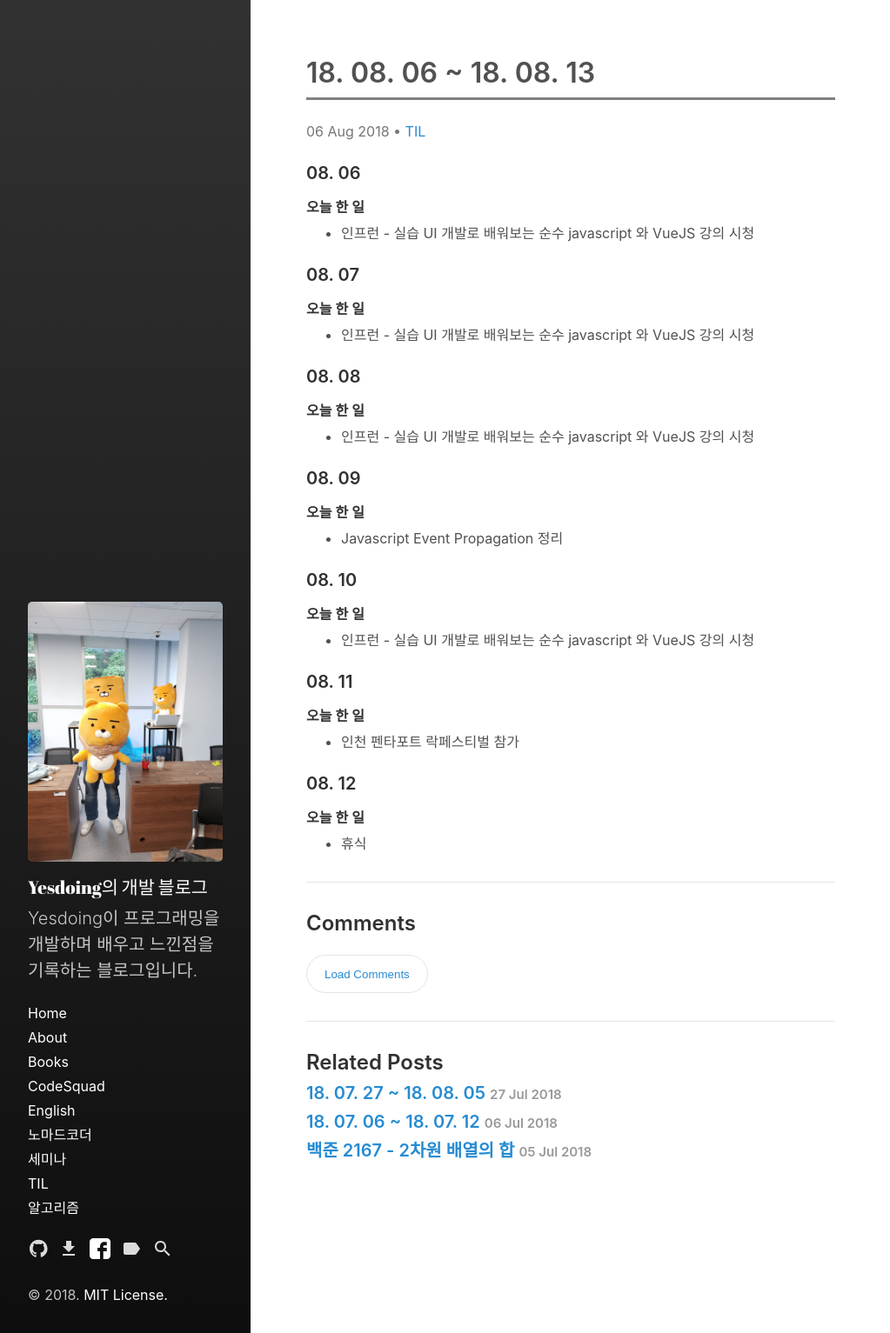
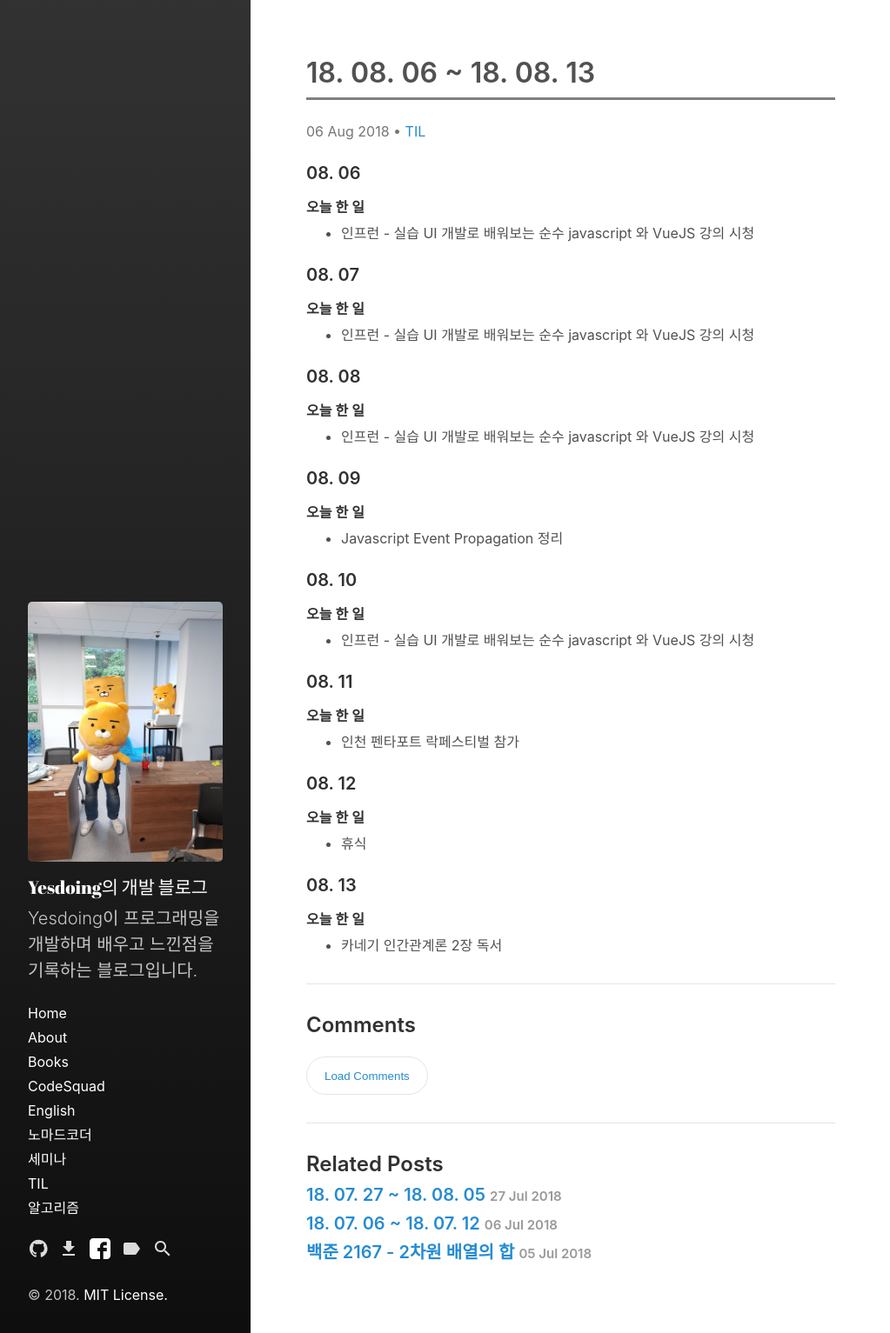
Before and after one commit to Yesdoing/Yesdoing.github.io, a Jekyll site: the page built from _posts/TIL/2018-08-06-08-13-TIL.md, in a window 1280 px wide. Shown: the whole page at 87% size, without its empty margins (0-1023 px from the left). Built offline with Jekyll 4.4.1, drawn with Linux system fonts in a browser that asks for light colours.

Commit message:
update blog post

```diff
--- a/_posts/TIL/2018-08-06-08-13-TIL.md
+++ b/_posts/TIL/2018-08-06-08-13-TIL.md
@@ -32,3 +32,7 @@ categories:
 ### 08. 12
 #### 오늘 한 일
 - 휴식
+
+### 08. 13
+#### 오늘 한 일
+- 카네기 인간관계론 2장 독서
```
